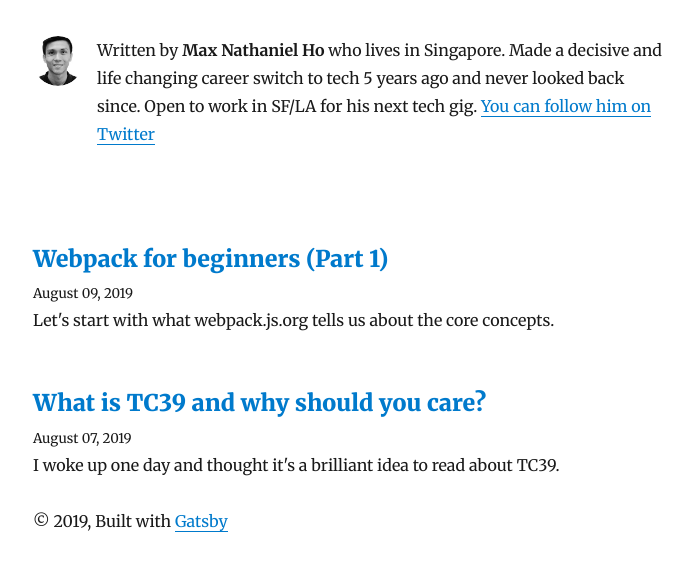
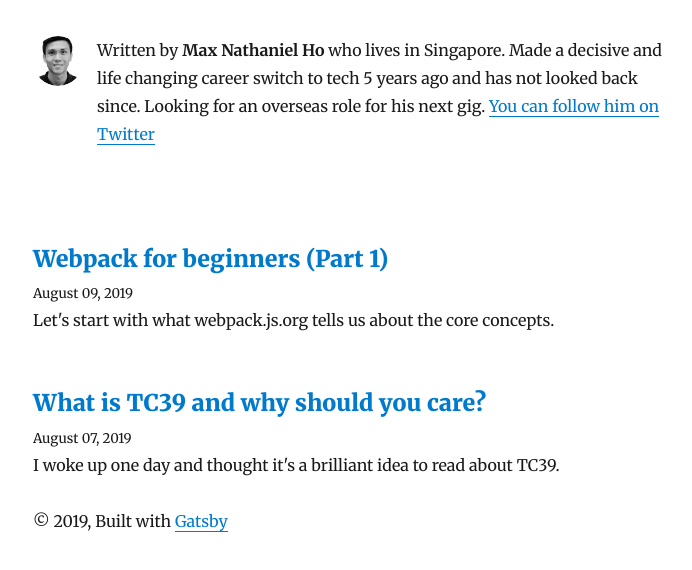
Before and after one commit to maxnathaniel/maxnatho-io, a Gatsby site: page / in a window 1280 px wide. Shown: the part 118-688 px from the top of the page, without its empty margins (292-984 px from the left). Built offline with nearby package versions, Linux system fonts and the light colour scheme; Gatsby itself is replaced by a stand-in of ours; some packages are replaced by stand-ins of ours.

Commit message:
updated packages

```diff
--- a/src/components/bio.js
+++ b/src/components/bio.js
@@ -55,8 +55,7 @@ const Bio = () => {
       />
       <p>
         Written by <strong>{author}</strong> who lives in Singapore. Made a decisive and life changing
-        career switch to tech 5 years ago and never looked back since. Open to work in
-        SF/LA for his next tech gig.
+        career switch to tech 5 years ago and has not looked back since. Looking for an overseas role for his next gig.
         {`  `}
         <a href={`https://twitter.com/${social.twitter}`}>
           You can follow him on Twitter
```
Also changed, not shown: 1 other file.
